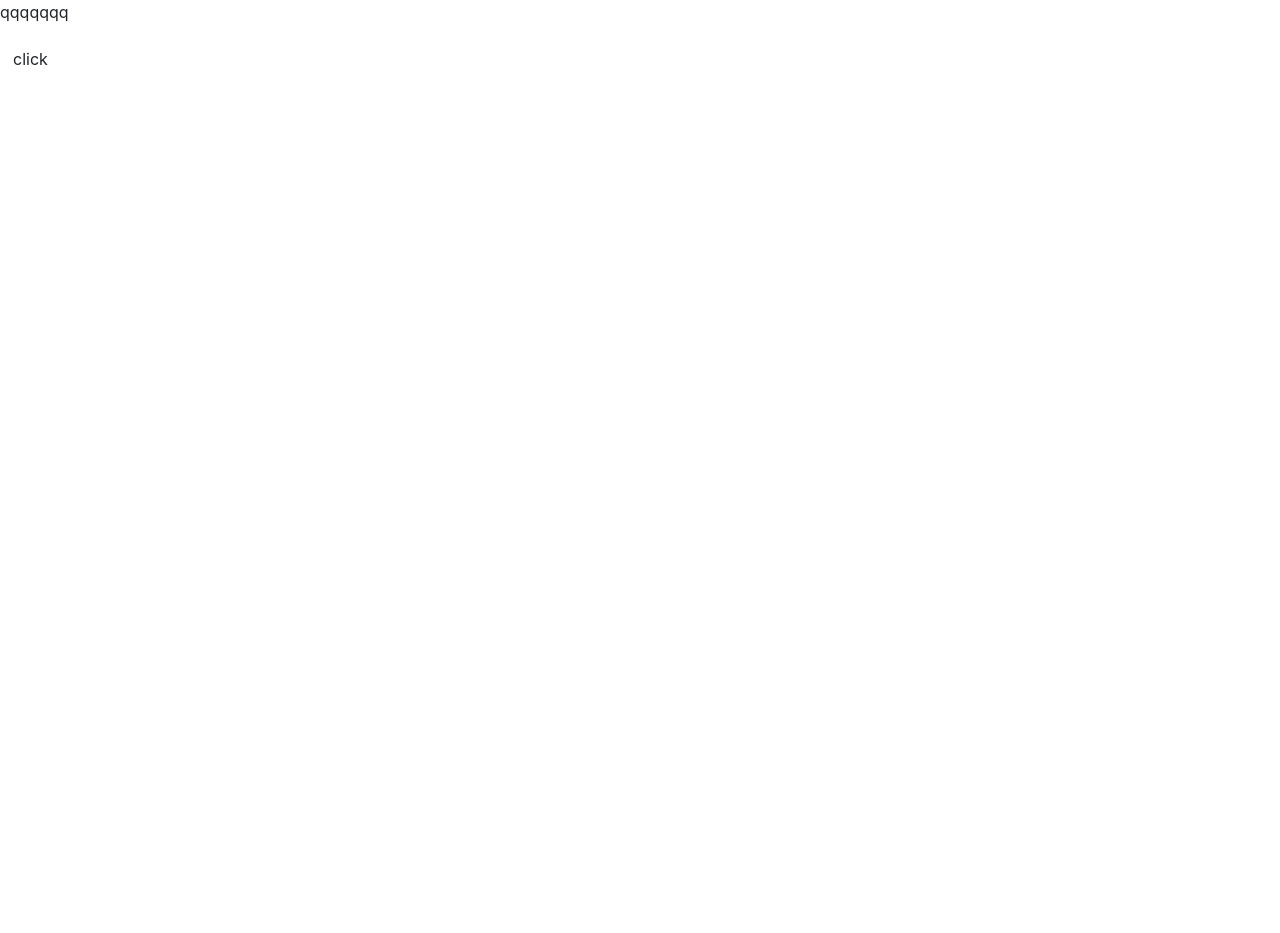
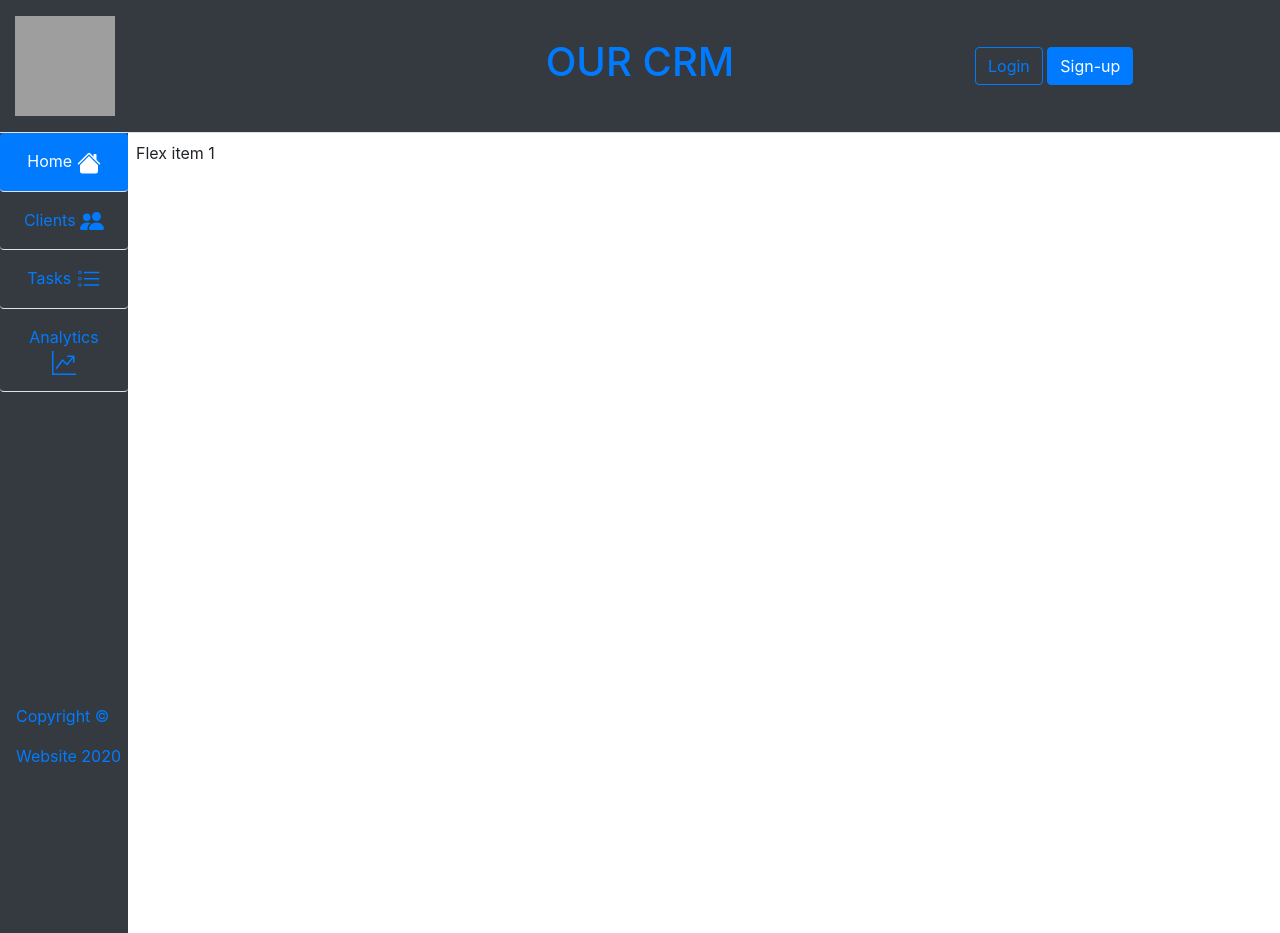
Before and after one commit to Yaroher2442/diplom-dev, a Django app: page /index in a window 1280 px wide. Before the commit the page is almost empty. Before the commit the page ends 65 px from the top, so only its background shows below. Run offline with Django 3.2, Linux system fonts and the light colour scheme; some libraries are stand-ins or nearby versions; grey boxes are pictures that could not be loaded.

Commit message:
front starting

```diff
--- /dev/null
+++ b/diplom/main/templates/helpers/header.html
@@ -0,0 +1,13 @@
+<header class="d-flex flex-wrap align-items-center justify-content-center justify-content-md-between bg-dark py-3 border-bottom">
+    <a href="/" class="d-flex align-items-center col-md-3 mb-2 mb-md-0 text-dark text-decoration-none">
+        <img src="https://drive.google.com/u/1/uc?id=1McLS-ung8fgjysfEPex2SsJKNFrEUfMA&export=download"
+        width="100" height="100">
+    </a>
+
+    <h1 class="text-primary">OUR CRM</h1>
+
+    <div class="col-md-3 text-end">
+      <button type="button" class="btn btn-outline-primary me-2">Login</button>
+      <button type="button" class="btn btn-primary">Sign-up</button>
+    </div>
+</header>
--- /dev/null
+++ b/diplom/main/templates/helpers/menu.html
@@ -0,0 +1,57 @@
+<div class="d-flex flex-column bg-dark" style="width: 8rem; min-height: 100%;">
+    <ul class="nav nav-pills nav-flush flex-column mb-auto text-center">
+        <li class="nav-item">
+            <a href="#" class="nav-link active py-3 border-bottom" title="" data-bs-toggle="tooltip"
+               data-bs-placement="right" data-bs-original-title="Home">
+                Home
+                <svg xmlns="http://www.w3.org/2000/svg" width="24" height="24" fill="currentColor"
+                     class="bi bi-house-fill" viewBox="0 0 16 16">
+                    <path fill-rule="evenodd"
+                          d="m8 3.293 6 6V13.5a1.5 1.5 0 0 1-1.5 1.5h-9A1.5 1.5 0 0 1 2 13.5V9.293l6-6zm5-.793V6l-2-2V2.5a.5.5 0 0 1 .5-.5h1a.5.5 0 0 1 .5.5z"/>
+                    <path fill-rule="evenodd"
+                          d="M7.293 1.5a1 1 0 0 1 1.414 0l6.647 6.646a.5.5 0 0 1-.708.708L8 2.207 1.354 8.854a.5.5 0 1 1-.708-.708L7.293 1.5z"/>
+                </svg>
+            </a>
+        </li>
+        <li>
+            <a href="#" class="nav-link py-3 border-bottom" title="" data-bs-toggle="tooltip" data-bs-placement="right"
+               data-bs-original-title="Dashboard">Clients
+                <svg xmlns="http://www.w3.org/2000/svg" width="24" height="24" fill="currentColor"
+                     class="bi bi-people-fill" viewBox="0 0 16 16">
+                    <path d="M7 14s-1 0-1-1 1-4 5-4 5 3 5 4-1 1-1 1H7zm4-6a3 3 0 1 0 0-6 3 3 0 0 0 0 6z"/>
+                    <path fill-rule="evenodd"
+                          d="M5.216 14A2.238 2.238 0 0 1 5 13c0-1.355.68-2.75 1.936-3.72A6.325 6.325 0 0 0 5 9c-4 0-5 3-5 4s1 1 1 1h4.216z"/>
+                    <path d="M4.5 8a2.5 2.5 0 1 0 0-5 2.5 2.5 0 0 0 0 5z"/>
+                </svg>
+            </a>
+        </li>
+        <li>
+            <a href="#" class="nav-link py-3 border-bottom" title="" data-bs-toggle="tooltip" data-bs-placement="right"
+               data-bs-original-title="Orders">Tasks
+                <svg xmlns="http://www.w3.org/2000/svg" width="25" height="25" fill="currentColor"
+                     class="bi bi-list-task" viewBox="0 0 16 16">
+                    <path fill-rule="evenodd"
+                          d="M2 2.5a.5.5 0 0 0-.5.5v1a.5.5 0 0 0 .5.5h1a.5.5 0 0 0 .5-.5V3a.5.5 0 0 0-.5-.5H2zM3 3H2v1h1V3z"/>
+                    <path d="M5 3.5a.5.5 0 0 1 .5-.5h9a.5.5 0 0 1 0 1h-9a.5.5 0 0 1-.5-.5zM5.5 7a.5.5 0 0 0 0 1h9a.5.5 0 0 0 0-1h-9zm0 4a.5.5 0 0 0 0 1h9a.5.5 0 0 0 0-1h-9z"/>
+                    <path fill-rule="evenodd"
+                          d="M1.5 7a.5.5 0 0 1 .5-.5h1a.5.5 0 0 1 .5.5v1a.5.5 0 0 1-.5.5H2a.5.5 0 0 1-.5-.5V7zM2 7h1v1H2V7zm0 3.5a.5.5 0 0 0-.5.5v1a.5.5 0 0 0 .5.5h1a.5.5 0 0 0 .5-.5v-1a.5.5 0 0 0-.5-.5H2zm1 .5H2v1h1v-1z"/>
+                </svg>
+            </a>
+        </li>
+        <li>
+            <a href="#" class="nav-link py-3 border-bottom" title="" data-bs-toggle="tooltip" data-bs-placement="right"
+               data-bs-original-title="Products">Analytics
+                <svg xmlns="http://www.w3.org/2000/svg" width="24" height="24" fill="currentColor"
+                     class="bi bi-graph-up" viewBox="0 0 16 16">
+                    <path fill-rule="evenodd"
+                          d="M0 0h1v15h15v1H0V0zm10 3.5a.5.5 0 0 1 .5-.5h4a.5.5 0 0 1 .5.5v4a.5.5 0 0 1-1 0V4.9l-3.613 4.417a.5.5 0 0 1-.74.037L7.06 6.767l-3.656 5.027a.5.5 0 0 1-.808-.588l4-5.5a.5.5 0 0 1 .758-.06l2.609 2.61L13.445 4H10.5a.5.5 0 0 1-.5-.5z"/>
+                </svg>
+            </a>
+        </li>
+    </ul>
+    <div class=" nav-link py-3 fixed-bottom">
+        <p class="text-primary">Copyright &copy;</p>
+        <p class="text-primary">Website 2020</p>
+    </div>
+
+</div>
--- a/diplom/main/templates/index.html
+++ b/diplom/main/templates/index.html
@@ -1,5 +1,5 @@
 <!DOCTYPE html>
-<html lang="en" xmlns="http://www.w3.org/1999/html">
+<html lang="en" style="height: 100%;">
 <head>
     <meta charset="UTF-8">
     <meta name="viewport"
@@ -10,17 +10,30 @@
     <script src="https://ajax.googleapis.com/ajax/libs/jquery/1.7.2/jquery.min.js"></script>
 </head>
 
-<body>
-<div id="test"><p class="test">qqqqqqq</p>
+{% include "./helpers/header.html" %}
+
+<body style="height: 100%;">
+<div class="m-100 d-flex flex-row bd-highlight mb-3" style="height: 100%;">
+    <div class="bd-highlight" style="height: 100%;">
+        {% include "./helpers/menu.html" %}
+    </div>
+    <div class="p-2 bd-highlight">Flex item 1</div>
+</div>
+
+<!--<div id="test">-->
+<!--    <p class="test">qqqqqqq</p>-->
+<!--</div>-->
+<!---->
+<!--<button class="btn">click</button>-->
 
 
-</div>
+<!--    {% load static %}-->
+<!--    <script src="{% static 'pager.js' %}" type="text/javascript"></script>-->
 
-<button class="btn" >click</button>
-
-{% load static %}
-<script src="{% static 'pager.js' %}" type="text/javascript">
-
-</script>
+<!--<footer class="py-3 bg-dark fixed-bottom" style="width:14%;">-->
+<!--    <div class="container">-->
+<!--        <p class="m-0 text-center text-white">Copyright &copy; Your Website 2020</p>-->
+<!--    </div>-->
+<!--    </footer>-->
 </body>
 </html>
```
Also changed, not shown: diplom/main/imgs/logo.png (added).
